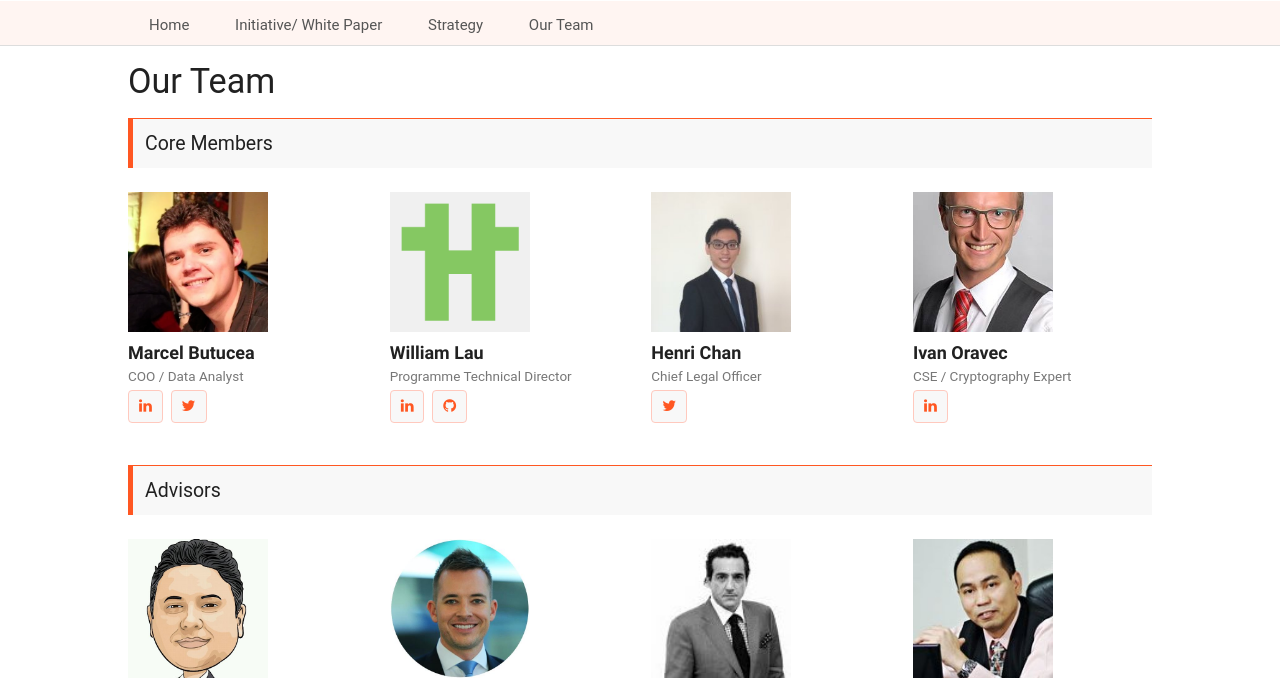
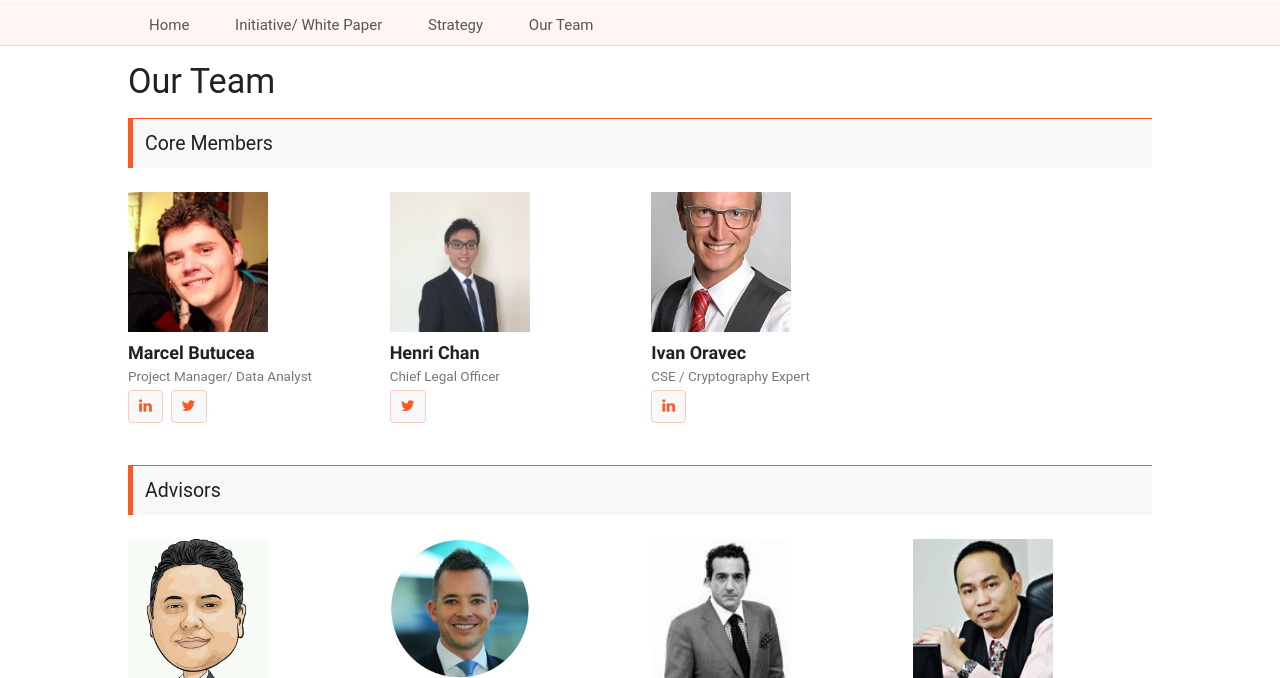
Before and after one commit to GammaFund/Web, a Python web app: template template/our-team.html in a window 1280 px wide. Shown: the part 83-761 px from the top of the page. Run offline with Jinja, Linux system fonts and the light colour scheme; the template is opened without the code that fills it, so the values that code supplies are empty; some libraries are stand-ins or nearby versions; some web fonts are replaced.

Commit message:
Update roles

```diff
--- a/template/our-team.html
+++ b/template/our-team.html
@@ -23,27 +23,13 @@
           <div class="team-member-box col l3 m4 s12">
             <div class="team-member-avator"><img src="/images/member/marcel.png"></div>
             <div class="team-member-name">Marcel Butucea</div>
-            <div class="team-member-title">COO / Data Analyst</div>
+            <div class="team-member-title">Project Manager/ Data Analyst</div>
             <div class="team-member-social">
               <a href="https://www.linkedin.com/in/marcelbutucea/" target="_blank" alt="LinkedIn">
                 <i class="fa fa-linkedin"></i>
               </a>
               <a href="https://twitter.com/marcel_butucea" target="_blank" alt="Twitter">
                 <i class="fa fa-twitter"></i>
-              </a>
-            </div>
-          </div>
-
-          <div class="team-member-box col l3 m4 s12">
-            <div class="team-member-avator"><img src="/images/member/william.png"></div>
-            <div class="team-member-name">William Lau</div>
-            <div class="team-member-title">Programme Technical Director</div>
-            <div class="team-member-social">
-              <a href="https://www.linkedin.com/in/cwlau/" target="_blank" alt="LinkedIn">
-                <i class="fa fa-linkedin"></i>
-              </a>
-              <a href="https://github.com/cwlau" target="_blank" alt="GitHub">
-                <i class="fa fa-github"></i>
               </a>
             </div>
           </div>
```
